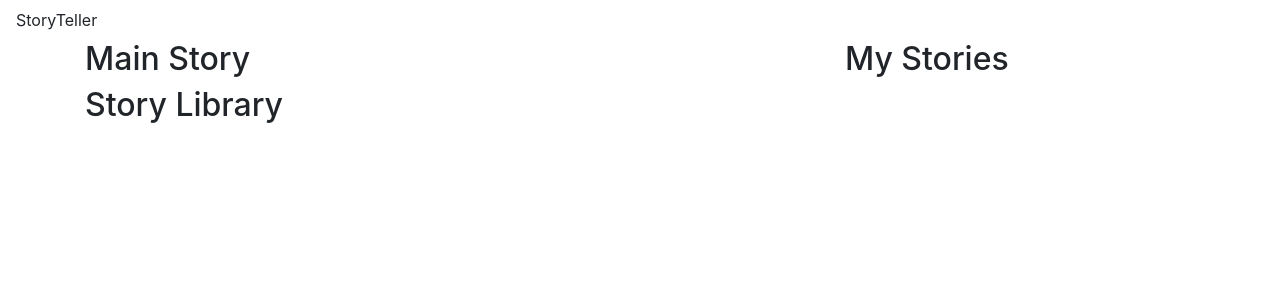
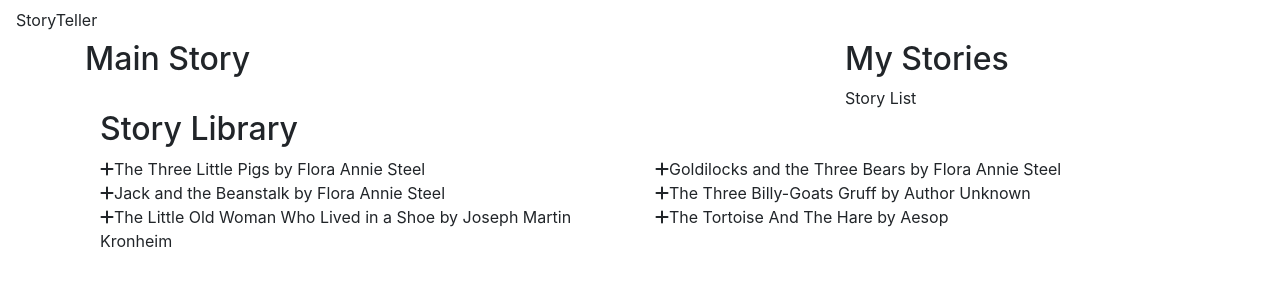
Before and after one commit to codysmith287/StoryTeller-mvp2, a React app: page / in a window 1280 px wide. Shown: the top 300 px of the page. Built offline with nearby package versions, Linux system fonts and the light colour scheme.

Commit message:
build StoryLibrary Component

```diff
--- a/client/src/components/App.jsx
+++ b/client/src/components/App.jsx
@@ -1,5 +1,8 @@
 import React from 'react';
 import { Container, Row, Col } from 'reactstrap';
+import StoryLibrary from './StoryLibrary.jsx';
+import MyStories from './MyStories';
+import storyData from '../storyData.js';
 import '../styles/App.css';
 
 export default class App extends React.Component {
@@ -7,12 +10,18 @@ export default class App extends React.Component {
     super(props);
     this.state = {
       mainStory: '',
-      myStoryList: '',
-      currentLibrary: ''
+      myStoryList: [],
+      storyLibrary: storyData
     };
+    this.handleStoryListAddClick = this.handleStoryListAddClick.bind(this);
+  }
+
+  handleStoryListAddClick(e) {
+    console.log(e.target.key)
   }
 
   render() {
+    console.log(this.state);
     return (
       <div>
         <Container fluid className='navbar'>
@@ -29,11 +38,12 @@ export default class App extends React.Component {
             </Col>
             <Col md='4' className='myStoryList'>
               <h2 className='title'>My Stories</h2>
+              <MyStories />
             </Col>
           </Row>
           <Row>
             <Col md='12' className='storyLibrary'>
-              <h2 className='title'>Story Library</h2>
+              <StoryLibrary storyLibrary={this.state.storyLibrary} />
             </Col>
           </Row>
         </Container>
--- a/client/src/components/MyStories.jsx
+++ b/client/src/components/MyStories.jsx
@@ -0,0 +1,10 @@
+import React from 'react';
+import {Container, Row, Col} from 'reactstrap';
+
+const MyStories = props => {
+  return (
+    <div>Story List</div>
+  );
+};
+
+export default MyStories;
--- a/client/src/components/StoryLibrary.jsx
+++ b/client/src/components/StoryLibrary.jsx
@@ -0,0 +1,46 @@
+import React from 'react';
+import { Container, Row, Col } from 'reactstrap';
+import '../styles/StoryLibrary.css';
+
+const StoryLibrary = props => {
+  console.log(props);
+  return (
+    <div>
+      <Container>
+        <Row>
+          <Col md="12">
+            <h2 className="title">Story Library</h2>
+          </Col>
+        </Row>
+      </Container>
+      <Container>
+        {props.storyLibrary.map((story, index) => {
+          if (index % 2 === 0) {
+            return (
+              <Row key={index}>
+                <Col md="6" className="margin-bottom">
+                  <i className="fa fa-plus plus" aria-hidden="true"></i>
+                  <span className="story-title">
+                    {`${story.title}`}
+                  </span>
+                  <span>{` by ${story.author}`}</span>
+                </Col>
+                <Col md="6" className="margin-bottom">
+                  <i className="fa fa-plus plus" aria-hidden="true"></i>
+                  <span className="story-title">
+                    {`${props.storyLibrary[index + 1].title}`}
+                  </span>
+                  <span>
+                    {` by ${props.storyLibrary[index + 1].author}`}
+                  </span>
+                </Col>
+              </Row>
+            )
+          }
+        })}
+      </Container>
+    </div>
+  );
+};
+
+export default StoryLibrary;
--- a/database/storyData.js
+++ b/client/src/storyData.js
@@ -70,7 +70,7 @@ const storyData = [
   },
   {
     title: 'The Three Billy-Goats Gruff',
-    author: '',
+    author: 'Author Unknown',
     description:
       "The Three Billy Goat's Gruff is a famous Norwegian folktale that will charm any child. A mean and hungry troll lives under a bridge. He's hungry for a meal and would love to snatch and eat any goat attempting to cross his bridge. How can the three goats get across safely? They must be clever! A wonderful children's story to read out loud in a classroom or before bedtime.",
     full_story: [
@@ -103,8 +103,8 @@ const storyData = [
     on_StoryList: false
   },
   {
-    title: 'The Little Old Woman Who Lived in a Shoe',
-    author: 'Joseph Martin Kronheim',
+    title: 'The Tortoise And The Hare',
+    author: 'Aesop',
     description:
       "The Tortoise and the Hare is similar to The Brothers' Grimm fairy tale, The Hare and the Hedgehog.",
     full_story: [
@@ -116,3 +116,5 @@ const storyData = [
     on_StoryList: false
   }
 ];
+
+export default storyData;
--- /dev/null
+++ b/client/src/styles/StoryLibrary.css
@@ -0,0 +1,21 @@
+.title {
+  text-align: center;
+  font-family: 'Fira Sans', sans-serif;
+  font-size: 1.5em;
+  color: #8847C4;
+}
+
+.margin-bottom {
+  margin-bottom: 10px;
+}
+
+.plus {
+  margin-right: 5px;
+  color: #8847C4;
+  cursor: pointer;
+}
+
+.story-title {
+  font-style: italic;
+  color: #787878;
+}
--- a/public/index.html
+++ b/public/index.html
@@ -9,6 +9,7 @@
 </head>
 <body>
   <div id="root"></div>
-  <script src="./dist/bundle.js"></script>
+  <script src="https://use.fontawesome.com/695d9d573a.js"></script>
+  <script type="text/javascript" src="./dist/bundle.js"></script>
 </body>
 </html>
```
